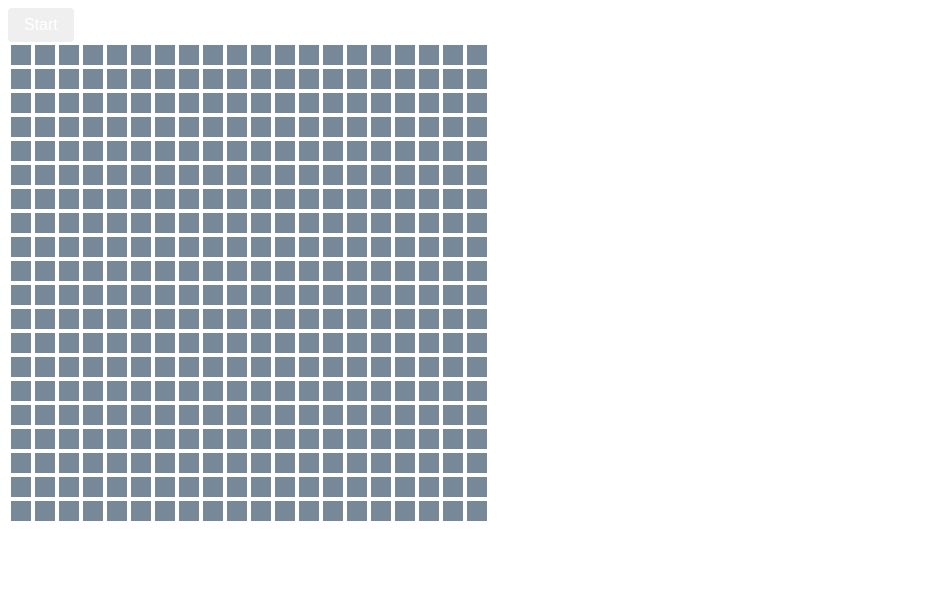
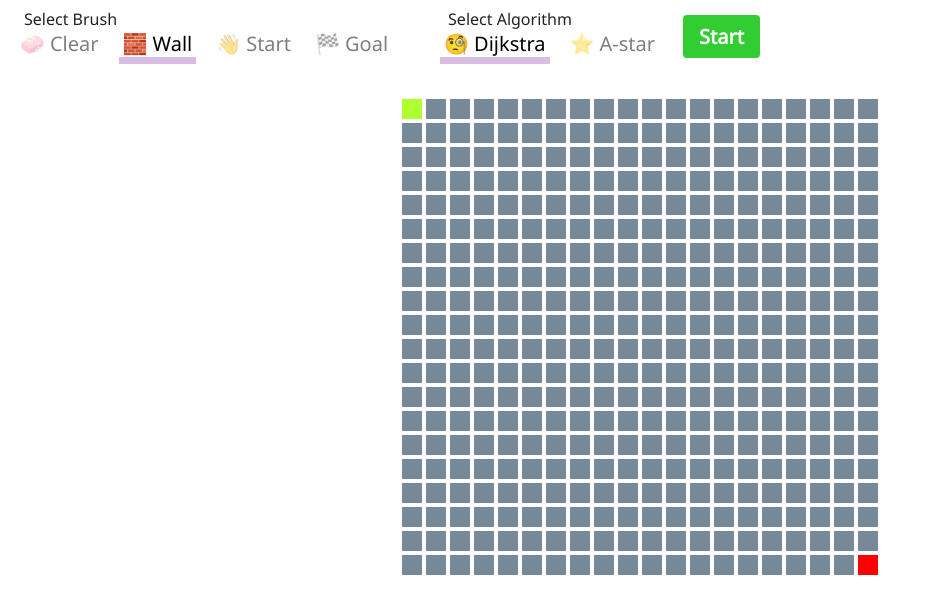
Before and after one commit to TomaszDomagala/explorer, a Next.js app: page / in a window 1280 px wide. Shown: the top 614 px of the page, without its empty margins (0-933 px from the left). Built offline with nearby package versions, Linux system fonts and the light colour scheme.

Commit message:
create options bar

```diff
--- a/components/board/index.tsx
+++ b/components/board/index.tsx
@@ -23,7 +23,7 @@ const Board: FunctionComponent<BoardProps> = ({
 	}
 	return (
 		<div>
-			<table>
+			<table style={{ marginLeft: "auto", marginRight: "auto" }}>
 				<tbody>
 					{matrix.map((row, y_index) => (
 						<tr key={`y_${y_index}`}>
--- a/components/controller/index.tsx
+++ b/components/controller/index.tsx
@@ -1,7 +1,20 @@
-import React, { FunctionComponent, useState } from "react";
-import { Point, Brush, Node, Algorithm, FieldState } from "../../models/types";
+import React, {
+	FunctionComponent,
+	useState,
+	useEffect,
+	useRef,
+	MutableRefObject
+} from "react";
+import {
+	Point,
+	Brush,
+	Node,
+	Algorithm,
+	FieldState,
+	ControllerState
+} from "../../models/types";
 import { nodeId, pointId, ntp, cmpPoints } from "../../common";
-import { Button } from "rebass";
+import { Button, Box } from "rebass";
 import { List, Map } from "immutable";
 import aStar from "../../algorithms/a_star";
 
@@ -27,15 +40,20 @@ const Controller: FunctionComponent = () => {
 	const [algorithm, changeAlgorithm] = useState(Algorithm.Dijkstra);
 	const [start, setStart] = useState({ x: 0, y: 0 });
 	const [goal, setGoal] = useState({ x: width - 1, y: height - 1 });
-
-	const board: Array<Array<Node>> = [];
+	const [ctrlState, setCtrlState] = useState(ControllerState.EditBoard);
+	const animationId = useRef(0);
+	const board: MutableRefObject<Node[][]> = useRef([]);
+	useEffect(() => {
 		for (let y = 0; y < height; y++) {
 			const row: Array<Node> = [];
 			for (let x = 0; x < width; x++) {
 				row.push({ x, y, walkable: true });
 			}
-		board.push(row);
+			const copy = board.current.slice();
+			copy.push(row);
+			board.current = copy;
 		}
+	}, []);
 
 	const changeFieldState = (point: Point, state: FieldState) => {
 		const id = pointId(point);
@@ -48,17 +66,23 @@ const Controller: FunctionComponent = () => {
 	};
 
 	const onNodeClick = (point: Point) => {
-		board[point.y][point.x].walkable = brush !== Brush.Wall;
+		if (ctrlState === ControllerState.SearchActive) return;
+		if (ctrlState === ControllerState.SearchDone) {
+			clearAfterSearch();
+			setCtrlState(ControllerState.EditBoard);
+		}
+
+		board.current[point.y][point.x].walkable = brush !== Brush.Wall;
 		const isStart = cmpPoints(point, start);
 		const isGoal = cmpPoints(point, goal);
 		switch (brush) {
 			case Brush.Start: {
-				if (isGoal) setGoal(start);
+				changeFieldState(start, FieldState.Unvisited);
 				setStart(point);
 				break;
 			}
 			case Brush.Goal: {
-				if (isStart) setStart(goal);
+				changeFieldState(goal, FieldState.Unvisited);
 				setGoal(point);
 				break;
 			}
@@ -68,46 +92,68 @@ const Controller: FunctionComponent = () => {
 			}
 		}
 
-		// if (brush === Brush.Start && cmpPoints(point, goal)) {
-		// 	setGoal(start);
-		// 	setStart(point);
-		// } else if (brush === Brush.Goal && cmpPoints(point, start)) {
-		// 	setStart(goal);
-		// 	setGoal(point);
-		// } else if (brush === Brush.Start) {
-		// 	setStart(point);
-		// } else if (brush === Brush.Goal) {
-		// 	setStart(point);
-		// } else if (cmpPoints(point, start)) {
-		// 	setStart(ERROR_POINT);
-		// } else if (cmpPoints(point, goal)) {
-		// 	setGoal(ERROR_POINT);
-		// }
-
 		changeFieldState(point, brushStateMap.get(brush)!);
 	};
 
 	const animate = (steps: number, index: number, nodes: Array<Node>) => {
 		const ceiling = Math.min(nodes.length, index + steps);
 		for (let i = index; i < ceiling; i++) {
-			changeFieldState(ntp(nodes[i]), FieldState.Visited);
+			const point = ntp(nodes[i]);
+			//TODO remove this for better performance?
+			if (!cmpPoints(point, start) && !cmpPoints(point, goal)) {
+				changeFieldState(point, FieldState.Visited);
+			}
 		}
 		if (ceiling < nodes.length) {
-			requestAnimationFrame(() => animate(steps, index + steps, nodes));
+			animationId.current = requestAnimationFrame(() =>
+				animate(steps, index + steps, nodes)
+			);
+		} else {
+			setCtrlState(ControllerState.SearchDone);
 		}
 	};
 
+	const clearAfterSearch = () => {
+		for (let y = 0; y < height; y++) {
+			for (let x = 0; x < width; x++) {
+				changeFieldState(
+					{ x, y },
+					board.current[y][x].walkable ? FieldState.Unvisited : FieldState.Wall
+				);
+			}
+		}
+		changeFieldState(start, FieldState.Start);
+		changeFieldState(goal, FieldState.Goal);
+	};
+
 	const startSearch = () => {
-		const res = aStar(start, goal, board.flat(), () => 0);
-		requestAnimationFrame(() => animate(10, 0, res.visitOrder));
+		if (ctrlState === ControllerState.SearchActive) return;
+		if (ctrlState === ControllerState.SearchDone) {
+			clearAfterSearch();
+		}
+		setCtrlState(ControllerState.SearchActive);
+		const res = aStar(start, goal, board.current.flat(), () => 0);
+		animationId.current = requestAnimationFrame(() =>
+			animate(10, 0, res.visitOrder)
+		);
 	};
+
+	useEffect(() => {
+		changeFieldState(start, FieldState.Start);
+		changeFieldState(goal, FieldState.Goal);
+		return () => {
+			cancelAnimationFrame(animationId.current);
+		};
+	}, []);
 
 	return (
 		<div>
 			<OptionsBar
 				{...{ changeAlgorithm, changeBrush, changeSize, startSearch }}
 			/>
+			<Box mt={4}>
 				<Board {...{ width, height, onNodeClick }} />
+			</Box>
 		</div>
 	);
 };
--- a/components/options_bar/index.tsx
+++ b/components/options_bar/index.tsx
@@ -1,6 +1,9 @@
 import React, { FunctionComponent, useState, memo } from "react";
 import { Brush, Algorithm, Size } from "../../models/types";
-import { Flex, Button } from "rebass";
+import { Box, Flex, Button, Text } from "rebass";
+
+import SelectMenu, { Select } from "./select_menu";
+import EmojiItem from "./select_menu/emoji_item";
 
 type OptionProps = {
 	changeBrush: (brush: Brush) => void;
@@ -9,10 +12,78 @@ type OptionProps = {
 	startSearch: () => void;
 };
 
-const OptionsBar: FunctionComponent<OptionProps> = ({ startSearch }) => {
+type ItemData<T> = {
+	data: T;
+	text: string;
+	symbol: string;
+};
+
+function item<T>(data: T, text: string, symbol: string): ItemData<T> {
+	return {
+		data,
+		text,
+		symbol
+	};
+}
+const brushes: Array<ItemData<Brush>> = [
+	item(Brush.Clear, "clear", "🧼"),
+	item(Brush.Wall, "wall", "🧱"),
+	item(Brush.Start, "start", "👋"),
+	item(Brush.Goal, "goal", "🏁")
+];
+
+const algorithms: Array<ItemData<Algorithm>> = [
+	item(Algorithm.Dijkstra, "dijkstra", "🧐"),
+	item(Algorithm.Astar, "a-star", "⭐")
+];
+
+const SelectBrush: Select<ItemData<Brush>> = SelectMenu;
+const SelectAlgorithm: Select<ItemData<Algorithm>> = SelectMenu;
+
+const BrushComponent: FunctionComponent<{ item: ItemData<Brush> }> = ({
+	item: { text, symbol }
+}) => <EmojiItem {...{ text, symbol }} />;
+
+const AlgorithmComponent: FunctionComponent<{ item: ItemData<Algorithm> }> = ({
+	item: { text, symbol }
+}) => <EmojiItem {...{ text, symbol }} />;
+
+const OptionsBar: FunctionComponent<OptionProps> = props => {
+	const { startSearch, changeBrush, changeAlgorithm } = props;
+
 	return (
 		<Flex>
-			<Button onClick={startSearch}>Start</Button>
+			<Box mr={4}>
+				<SelectBrush
+					labelText="Select Brush"
+					initIndex={1}
+					items={brushes}
+					onItemClick={(item: ItemData<Brush>) => {
+						changeBrush(item.data);
+					}}
+					ItemComponent={BrushComponent}
+				/>
+			</Box>
+
+			<SelectAlgorithm
+				labelText="Select Algorithm"
+				items={algorithms}
+				onItemClick={(item: ItemData<Algorithm>) => {
+					changeAlgorithm(item.data);
+				}}
+				ItemComponent={AlgorithmComponent}
+			/>
+			<Button
+				my="auto"
+				height={"2.rem"}
+				ml={3}
+				bg="limegreen"
+				onClick={startSearch}
+			>
+				<Text fontFamily="Noto Sans" fontWeight="bold" fontSize={3}>
+					Start
+				</Text>
+			</Button>
 		</Flex>
 	);
 };
--- /dev/null
+++ b/components/options_bar/select_menu/emoji_item/index.tsx
@@ -0,0 +1,26 @@
+import React, { FunctionComponent } from "react";
+import { Text } from "rebass";
+import Emoji from "../../../../shared/components/emoji";
+
+type EmojiItemProps = {
+	text: string;
+	symbol: string;
+};
+const capitalize = (text: string) => {
+	return text.charAt(0).toUpperCase() + text.slice(1);
+};
+
+function EmojiItem(props: EmojiItemProps) {
+	const { text, symbol } = props;
+	return (
+		<Text mx={1} fontSize={3} fontFamily="Noto Sans">
+			<Emoji
+				style={{ marginRight: "5px", fontWeight: "normal" }}
+				symbol={symbol}
+			/>
+			{capitalize(text)}
+		</Text>
+	);
+}
+
+export default EmojiItem;
--- /dev/null
+++ b/components/options_bar/select_menu/index.tsx
@@ -0,0 +1,48 @@
+import React, { FunctionComponent, useState, memo } from "react";
+import { Box, Flex, Text } from "rebass";
+import SelectItem from "./select_item";
+
+type SelectMenuProps<T> = {
+	labelText: string;
+	items: Array<T>;
+	onItemClick: (item: T) => void;
+	ItemComponent: FunctionComponent<{ item: T }>;
+	initIndex?: number;
+};
+
+function SelectMenu<T>(props: SelectMenuProps<T>) {
+	const { labelText, items, ItemComponent, onItemClick, initIndex } = props;
+	const [{ current, previous }, select] = useState({
+		current: initIndex ? initIndex : 0,
+		previous: -1
+	});
+	const selectItem = (index: number) => {
+		if (index === current) return;
+		select({ previous: current, current: index });
+	};
+
+	return (
+		<Box>
+			<Text ml={3} sx={{ opacity: 0.87 }} fontFamily="Noto Sans">
+				{labelText}
+			</Text>
+			<Flex>
+				{items.map((item, index) => (
+					<div
+						key={index}
+						onClick={() => {
+							onItemClick(item);
+							selectItem(index);
+						}}
+					>
+						<SelectItem
+							{...{ index, item, current, previous, ItemComponent }}
+						/>
+					</div>
+				))}
+			</Flex>
+		</Box>
+	);
+}
+export interface Select<T> extends FunctionComponent<SelectMenuProps<T>> {}
+export default SelectMenu;
--- /dev/null
+++ b/components/options_bar/select_menu/select_item/index.tsx
@@ -0,0 +1,39 @@
+import React, { FunctionComponent } from "react";
+import { useSpring, animated } from "react-spring";
+import { Box } from "rebass";
+
+type SelectItemProps<T> = {
+	item: T;
+	index: number;
+	current: number;
+	previous: number;
+	ItemComponent: FunctionComponent<{ item: T }>;
+};
+
+function SelectItem<T>(props: SelectItemProps<T>) {
+	const { index, current, previous, item, ItemComponent } = props;
+	const isPicked = index === current;
+	let float: "left" | "right";
+	if (isPicked) {
+		float = index - previous > 0 ? "left" : "right";
+	} else {
+		float = index - current > 0 ? "left" : "right";
+	}
+	const { width, opacity } = useSpring({
+		width: isPicked ? "100%" : "0%",
+		opacity: isPicked ? 1 : 0.5
+	});
+
+	return (
+		<Box sx={{ cursor: "pointer", userSelect: "none" }} mx={2}>
+			<animated.div style={{ opacity }}>
+				<ItemComponent {...{ item }} />
+			</animated.div>
+			<animated.div
+				style={{ float, background: "#D7BDE2", height: "7px", width }}
+			/>
+		</Box>
+	);
+}
+
+export default SelectItem;
--- a/models/types.ts
+++ b/models/types.ts
@@ -13,10 +13,17 @@ export type Node = {
 	walkable: boolean;
 };
 export type ArrayBoard = Array<Node>;
+
 export type SearchResult = {
 	visitOrder: Array<Node>;
 	path: Array<Node> | null;
 };
+
+export enum ControllerState {
+	EditBoard,
+	SearchActive,
+	SearchDone
+}
 
 export enum Brush {
 	Start = "start",
--- /dev/null
+++ b/pages/_document.tsx
@@ -0,0 +1,21 @@
+import React from "react";
+import Document, { Html, Head, Main, NextScript } from "next/document";
+class MyDocument extends Document {
+	render() {
+		return (
+			<Html lang="en">
+				<Head>
+					<link
+						href="https://fonts.googleapis.com/css?family=Noto+Sans&display=block"
+						rel="stylesheet"
+					/>
+				</Head>
+				<body>
+					<Main />
+					<NextScript />
+				</body>
+			</Html>
+		);
+	}
+}
+export default MyDocument;
--- /dev/null
+++ b/shared/components/emoji/index.tsx
@@ -0,0 +1,19 @@
+import React, { FunctionComponent, CSSProperties } from "react";
+
+type EmojiProps = {
+	symbol: string;
+	label?: string;
+	style?: CSSProperties;
+};
+
+const Emoji: FunctionComponent<EmojiProps> = props => (
+	<span
+		role="img"
+		aria-label={props.label ? props.label : ""}
+		aria-hidden={props.label ? "false" : "true"}
+		{...props}
+	>
+		{props.symbol}
+	</span>
+);
+export default Emoji;
```
Lines whose indentation alone changed are shown as unchanged.
